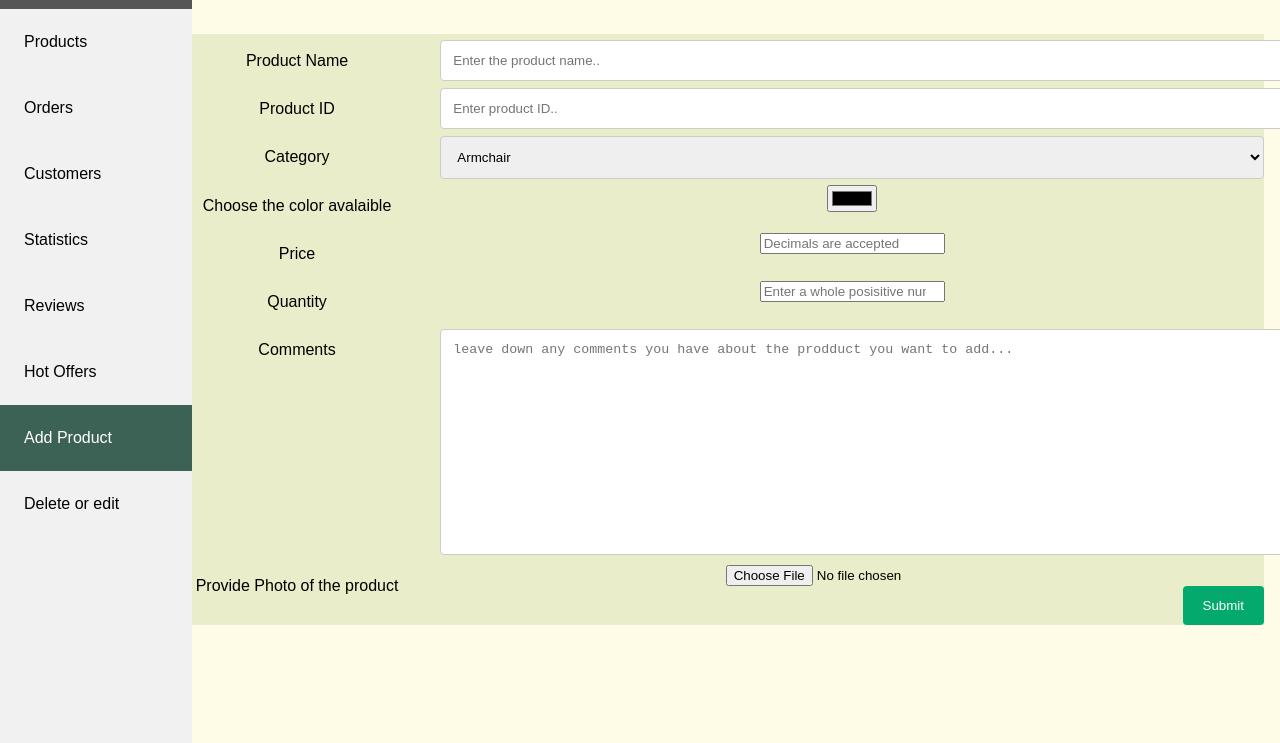
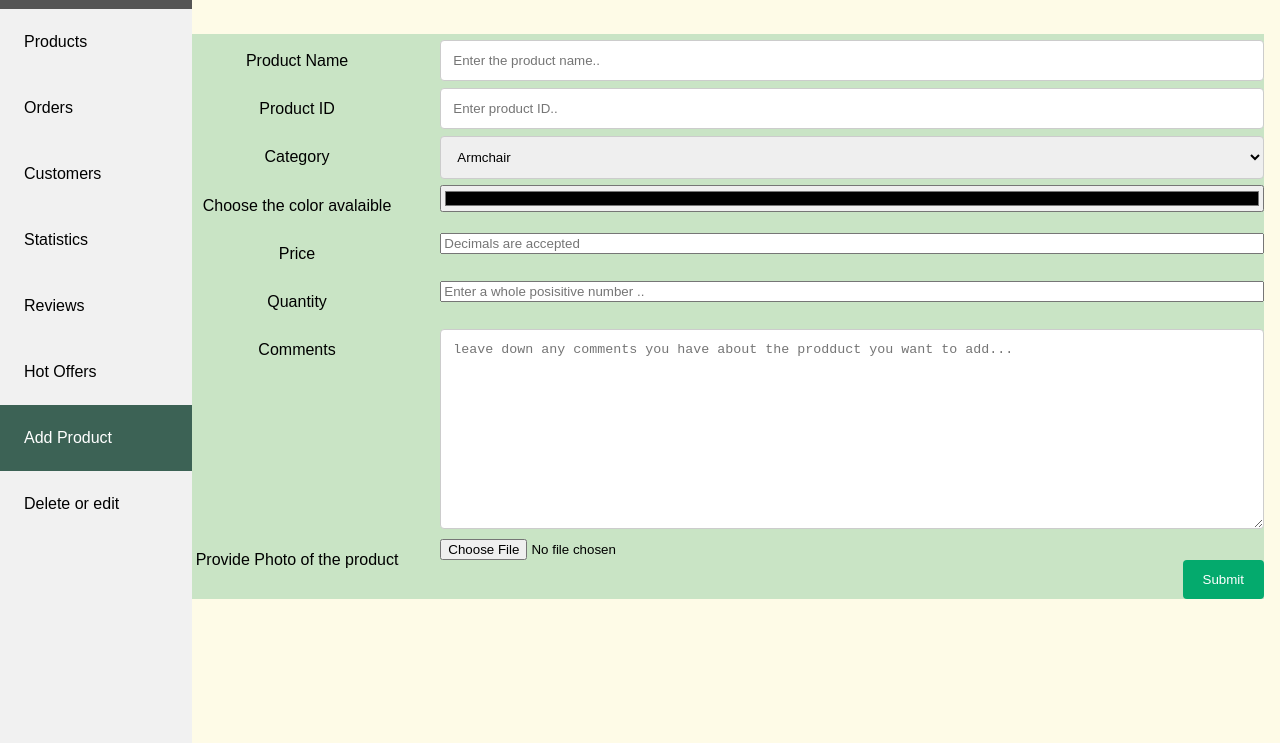
Before and after one commit to GeorgeAyy/Web-Ninjas-El-Cyber, a plain HTML site: page Project/addproduct.html in a window 1280 px wide. Shown: the part 57-800 px from the top of the page. Drawn offline with Linux system fonts and the light colour scheme.

Commit message:
edits in admin add and delete forms
trying to make them look prettier shwia

```diff
--- a/Project/CSS/admin.css
+++ b/Project/CSS/admin.css
@@ -266,6 +266,24 @@ input[type=text], select, textarea {
     right: 5%;
   }
   .containerform{
-    background-color: #E9EDC9;
+
     width: 100%;
+    box-sizing: border-box;
   }
+  input {
+    width: 100%;
+    box-sizing: border-box;
+  }
+  textarea{
+     width: 100%;
+    box-sizing: border-box;
+  }
+  #submit{
+    width: auto;
+    box-sizing: none;
+  }
+.background
+{   background-color: #C9E4C5;
+    width: 100%;
+
+}
--- a/Project/addproduct.html
+++ b/Project/addproduct.html
@@ -36,6 +36,7 @@
 
     <div class="header">
         <h2 style> Add Product </h2>
+        <div class="background">
         <div class="containerform">
            <!-- /////////////////////////////////// -->
             <form class="form" action="Admin.html" method="get" onsubmit="return validate(this)">
@@ -125,12 +126,12 @@
                         <input type="file" id="photo" name="photo">
                     </div>
                 <div class="rowform">
-                    <input type="submit" value="Submit">
+                    <input type="submit" id="submit" value="Submit">
                 </div>
             </form>
         </div>
         </div>
-
+    </div>
     </div>
     <script src="./JS/admin.js"></script>
 </body>
```
Also changed, not shown: Project/Delete.html (+11 -9 lines).
